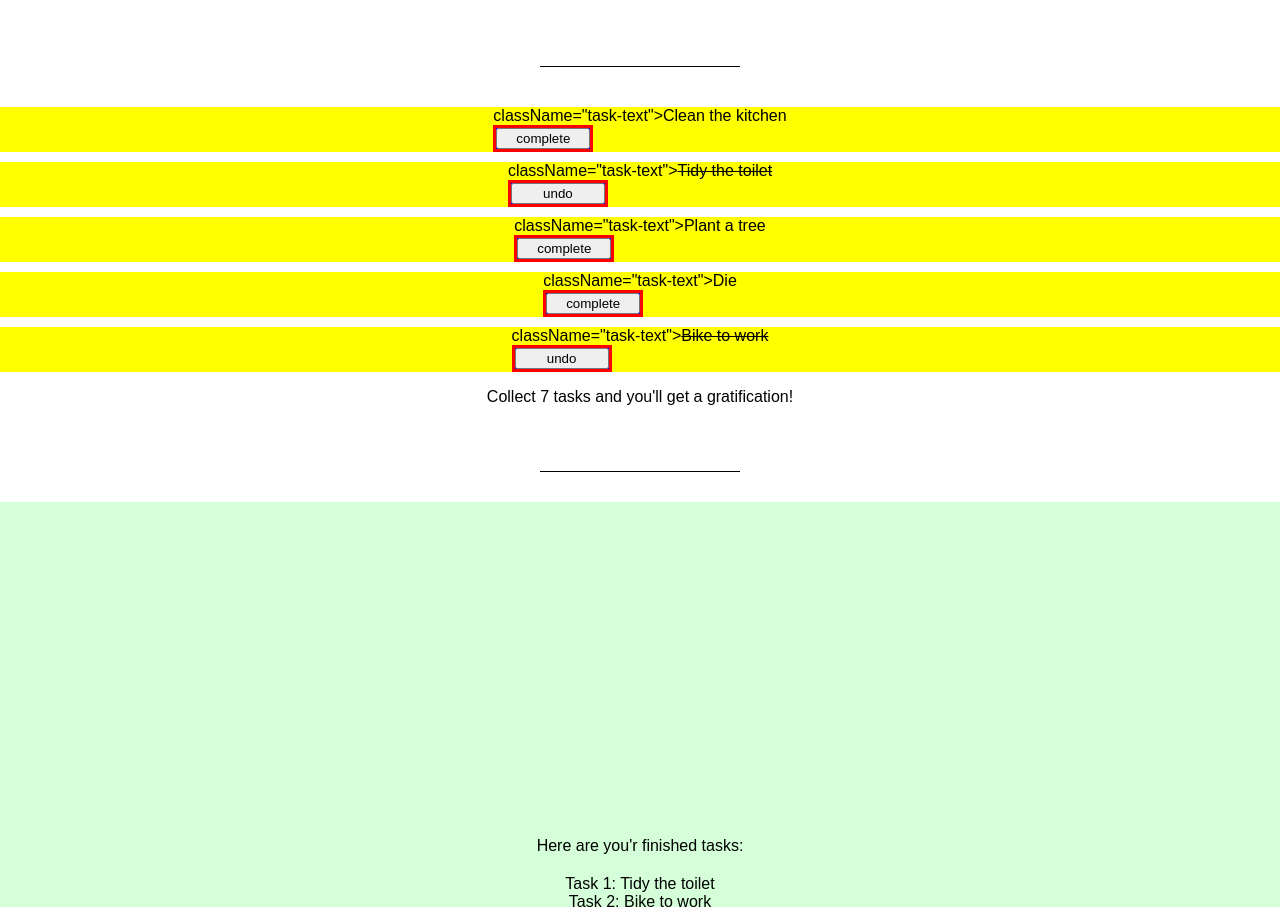
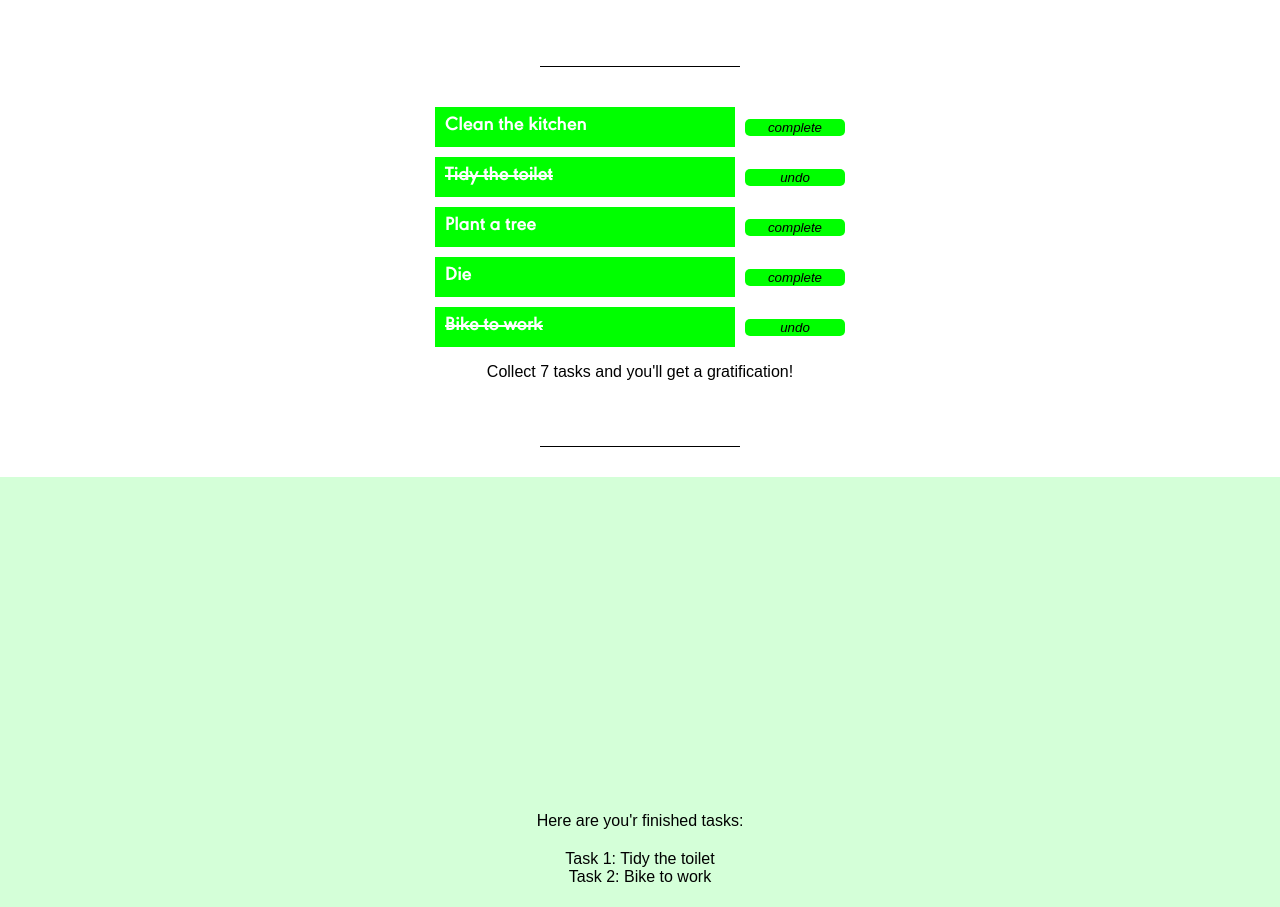
Before and after one commit to stuven1/habittracker, a React app in the folder code/: page / in a window 1280 px wide. Shown: the part 1043-1950 px from the top of the page. Built offline with nearby package versions, Linux system fonts and the light colour scheme.

Commit message:
Styling task

```diff
--- a/code/src/components/task.css
+++ b/code/src/components/task.css
@@ -2,36 +2,42 @@
   display: flex;
   flex-direction: row;
   justify-content: center;
+  margin-top: 10px;
   width: 100%;
-  margin-top: 10px;
-  background-color: yellow;
 }
 
 .task-text-button {
-
   display: flex;
-  flex-direction: row;
+  height: 40px;
   justify-content: center;
-  padding-top: 10px;
-  background-color: green;
+  width: 50%;
 }
 
 .task-text {
-  width: 300px;
+  background-color: #00ff00;
   display: flex;
   flex-direction: column;
   justify-content: center;
+  margin-right: 10px;
+  padding-left: 10px;
   text-align: left;
-  background-color: blue;
+  width: 300px;
+  color: white;
+  font-family: "URWGeometric-Bold.woff";
+  font-size: 20px;
 }
 
 .task-button {
-  width: 100px;
-  color: green;
-  border-style: solid;
-  border-color: red;
   display: flex;
   flex-direction: column;
   justify-content: center;
-  background-color: blue;
+
+  width: 100px;
+  }
+
+.task-button button {
+  background-color: #00ff00;
+  border-style: none;
+  border-radius: 5px;
+    font-style: italic;
 }
--- a/code/src/components/task.js
+++ b/code/src/components/task.js
@@ -6,18 +6,20 @@ class Task extends React.Component {
   render() {
     return (
       <div className="task-container">
-        <div classNmae="task-text-button">
+        <div className="task-text-button">
           {/* // ternary */}
-          <div>className="task-text">
+          <div className="task-text">
             <span style={{ textDecoration: this.props.todo.done ? "line-through" : "none" }}>
               {this.props.todo.value}
             </span>
           </div>
+
           <div className="task-button">
             <button onClick={() => this.props.handleClick(this.props.index)}>
               {this.props.todo.done ? "undo" : "complete"}
             </button>
           </div>
+
         </div>
       </div>
     )
```
